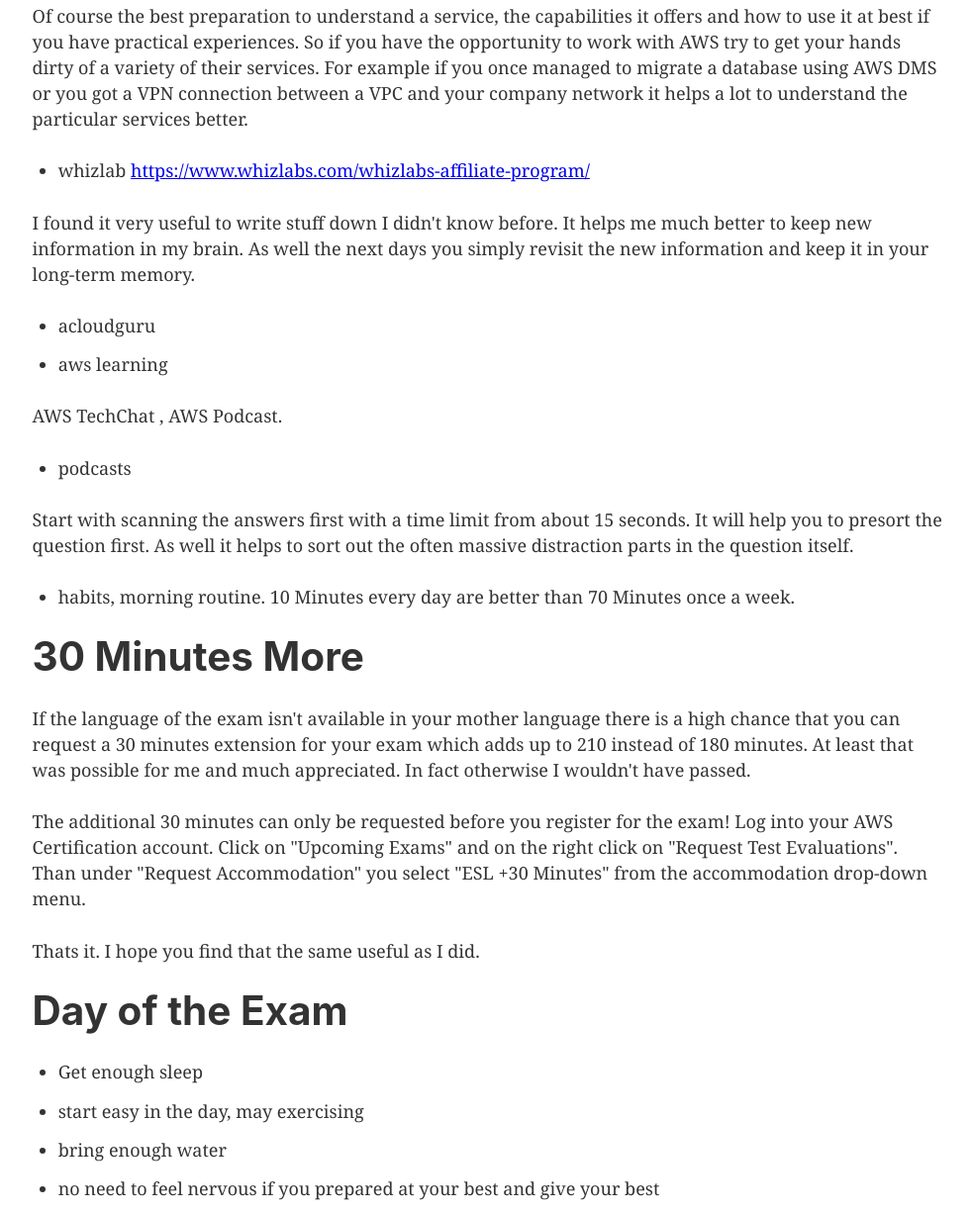
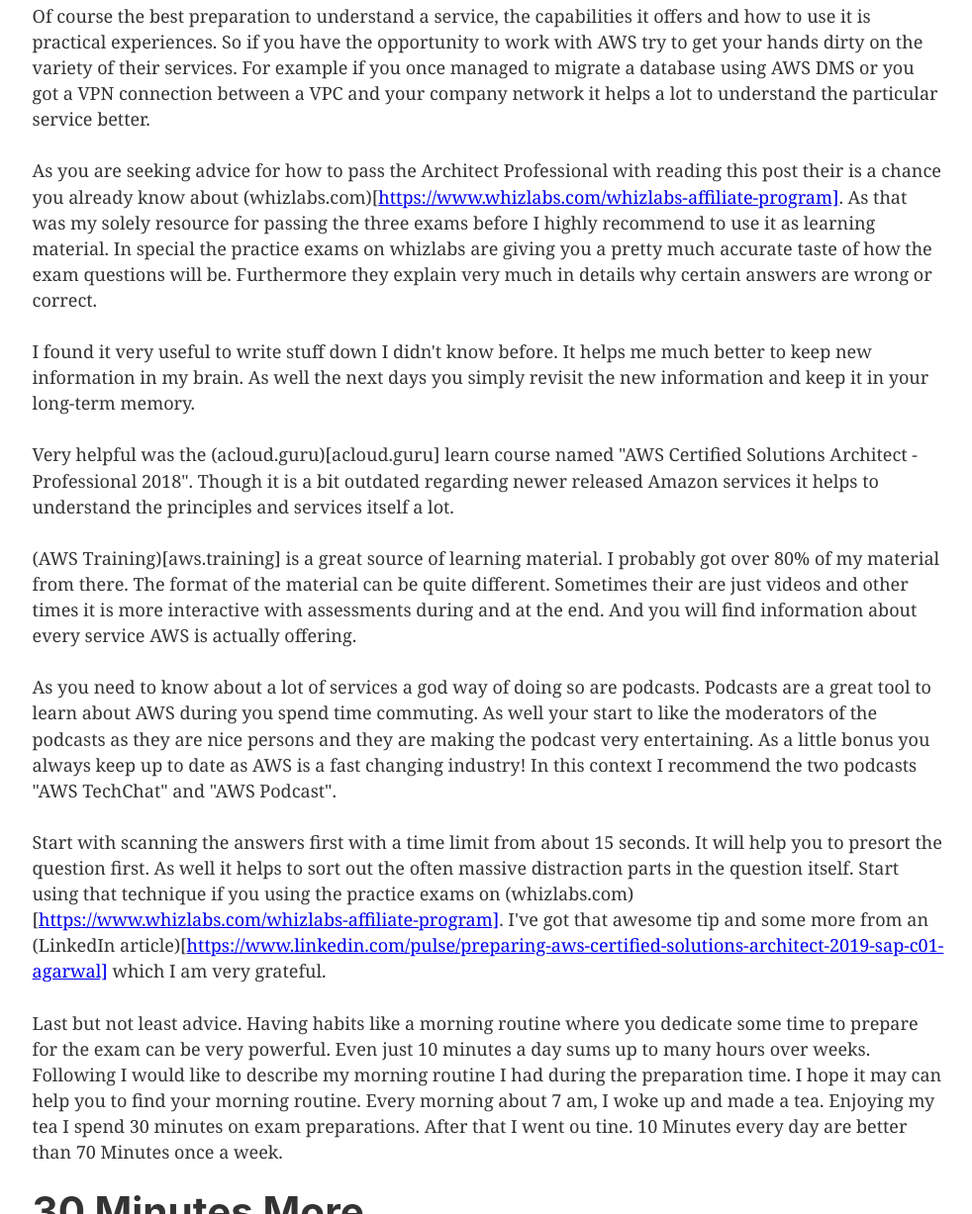
Before and after one commit to mmuller88/mmblog, a Gatsby site: page /aws-architect-professional-2019-preparation/ in a window 1280 px wide. Shown: the part 1573-2800 px from the top of the page at 99% size, without its empty margins (147-1129 px from the left). Built offline with nearby package versions, Linux system fonts and the light colour scheme; Gatsby itself is replaced by a stand-in of ours.

Commit message:
continue on my aws cert blog

```diff
--- a/content/aws-architect-professional-2019-preparation/index.md
+++ b/content/aws-architect-professional-2019-preparation/index.md
@@ -7,7 +7,7 @@
 pruneLength: 50
 ---
 
-AWS, endlessly services, we are writing the year 2019 the 9th July at 1 pm. I finally smashed the AWS Certified Solutions Architect - Professional exam. After two failed attempts the last screen on the third try contained the lovely words "Congratulations! You have successfully passed ...". For a tiny moment I probably was the happiest man on earth. The reason why I wrote the post is to helping you to smash that damn hard exam as well!
+AWS, endlessly services, we are writing the year 2019 the 9th July at 1 pm. I finally smashed the AWS Certified Solutions Architect - Professional exam. After two failed attempts the last screen on the third attempt contained the lovely words "Congratulations! You have successfully passed ...". For a tiny moment I probably was the happiest man on earth. The reason why I wrote the post is to helping you to smash that damn hard exam as well!
 
 # Exam Overview
 The exam is a three hour marathon consisting of 75 questions. You can achieve a maximum of 1000 points and you need at least 750 points to pass the exam, which lets you about two - three minutes per question. Even more scary are the long questions which can span up do many sentences with a lot of distraction parts in it. That is quite a difference to the exams I did before (Developer Associate, DevOps Professional, Architect Associate) which were comparable easy.
@@ -15,24 +15,24 @@
 For more information about the exam I strongly recommend to read the official (AWS Exam Guide)[https://d1.awsstatic.com/training-and-certification/docs-sa-pro/AWS%20Certified%20Solutions%20Architect-Professional_Exam%20Guide_2019.pdf]. And fairly recently AWS released an online course about preparing for this exam name "Exam Readiness: AWS Certified Solutions Architect – Professional" on www.aws.training which I can highly recommend to go through.
 
 # Preparation
-I already mentioned the (AWS Exam Guide)[https://d1.awsstatic.com/training-and-certification/docs-sa-pro/AWS%20Certified%20Solutions%20Architect-Professional_Exam%20Guide_2019.pdf] in the previous section which contains doesn't of references to preparing material which I highly recommend to go through! I dare to say that you need to know about all available AWS services to sort out wrong answers more easily.
+I already mentioned the (AWS Exam Guide)[https://d1.awsstatic.com/training-and-certification/docs-sa-pro/AWS%20Certified%20Solutions%20Architect-Professional_Exam%20Guide_2019.pdf] in the previous section which contains doesn't of references to preparing material which I highly recommend to have a look at! I dare to say but you need to know about all available AWS services to sort out wrong answers more easily.
 
-Of course the best preparation to understand a service, the capabilities it offers and how to use it at best if you have practical experiences. So if you have the opportunity to work with AWS try to get your hands dirty of a variety of their services. For example if you once managed to migrate a database using AWS DMS or you got a VPN connection between a VPC and your company network it helps a lot to understand the particular services better.
+Of course the best preparation to understand a service, the capabilities it offers and how to use it is practical experiences. So if you have the opportunity to work with AWS try to get your hands dirty on the variety of their services. For example if you once managed to migrate a database using AWS DMS or you got a VPN connection between a VPC and your company network it helps a lot to understand the particular service better.
 
-* whizlab https://www.whizlabs.com/whizlabs-affiliate-program/
+As you are seeking advice for how to pass the Architect Professional with reading this post their is a chance you already know about (whizlabs.com)[https://www.whizlabs.com/whizlabs-affiliate-program]. As that was my solely resource for passing the three exams before I highly recommend to use it as learning material. In special the practice exams on whizlabs are giving you a pretty much accurate taste of how the exam questions will be. Furthermore they explain very much in details why certain answers are wrong or correct.
 
 I found it very useful to write stuff down I didn't know before. It helps me much better to keep new information in my brain. As well the next days you simply revisit the new information and keep it in your long-term memory.
 
-* acloudguru
+Very helpful was the (acloud.guru)[acloud.guru] learn course named "AWS Certified Solutions Architect - Professional 2018". Though it is a bit outdated regarding newer released Amazon services it helps to understand the principles and services itself a lot.
 
-* aws learning
+(AWS Training)[aws.training] is a great source of learning material. I probably got over 80% of my material from there. The format of the material can be quite different. Sometimes their are just videos and other times it is more interactive with assessments during and at the end. And you will find information about every service AWS is actually offering.
 
-AWS TechChat , AWS Podcast.
-* podcasts
+As you need to know about a lot of services a god way of doing so are podcasts. Podcasts are a great tool to learn about AWS during you spend time commuting. As well your start to like the moderators of the podcasts as they are nice persons and they are making the podcast very entertaining. As a little bonus you always keep up to date as AWS is a fast changing industry! In this context I recommend the two podcasts "AWS TechChat" and "AWS Podcast".
 
-Start with scanning the answers first with a time limit from about 15 seconds. It will help you to presort the question first. As well it helps to sort out the often massive distraction parts in the question itself.
+Start with scanning the answers first with a time limit from about 15 seconds. It will help you to presort the question first. As well it helps to sort out the often massive distraction parts in the question itself. Start using that technique if you using the practice exams on (whizlabs.com)[https://www.whizlabs.com/whizlabs-affiliate-program]. I've got that awesome tip and some more from an (LinkedIn article)[https://www.linkedin.com/pulse/preparing-aws-certified-solutions-architect-2019-sap-c01-agarwal] which I am very grateful.
 
-* habits, morning routine. 10 Minutes every day are better than 70 Minutes once a week.
+Last but not least advice. Having habits like a morning routine where you dedicate some time to prepare for the exam can be very powerful. Even just 10 minutes a day sums up to many hours over weeks. Following I would like to describe my morning routine I had during the preparation time. I hope it may can help you to find your morning routine. Every morning about 7 am, I woke up and made a tea. Enjoying my tea I spend 30 minutes on exam preparations. After that I went ou
+tine. 10 Minutes every day are better than 70 Minutes once a week.
 
 # 30 Minutes More
 If the language of the exam isn't available in your mother language there is a high chance that you can request a 30 minutes extension for your exam which adds up to 210 instead of 180 minutes. At least that was possible for me and much appreciated. In fact otherwise I wouldn't have passed.
@@ -42,10 +42,14 @@
 Thats it. I hope you find that the same useful as I did.
 
 # Day of the Exam
-* Get enough sleep
-* start easy in the day, may exercising
-* bring enough water
-* no need to feel nervous if you prepared at your best and give your best
+They day before the exam you might start to get a bit nervous as that is absolutely normal which makes it little more difficult to sleep. So I recommend go early to sleep to get enough of it! May have a glass of water next to you and take a sip always when you wake up or feel thirsty.
+
+As I am a big fan from morning exercising I strong recommend to be a bit active in the morning for at least 20 minutes. Go outside and have a little walk, run or stretching session. As you will sit about 3 hours during the exam you will not regret that!.
+
+The three hours your spend doing the exam you need to stay hydrated. So take enough water with you. As you are deep focused in answering the questions, you will probably forget to drink. Try to set yourself a marker which reminds you to drink. For example always after finishing 15 questions take a deep breath and take a sip of water.
+
+# Good Luck
+Remember if you keep preparing and keep giving your best their is no blaming in failing. The opposite is the case. As I failed the first time, I realised what I had to do and in which areas my weaknesses were. Actually I am confinced that failing the exam made me a better AWS architect! So if you register for your AWS exam you will smash it! Of my heart content I whish your good luck!
 <!--
 # Motivation?
 
```
